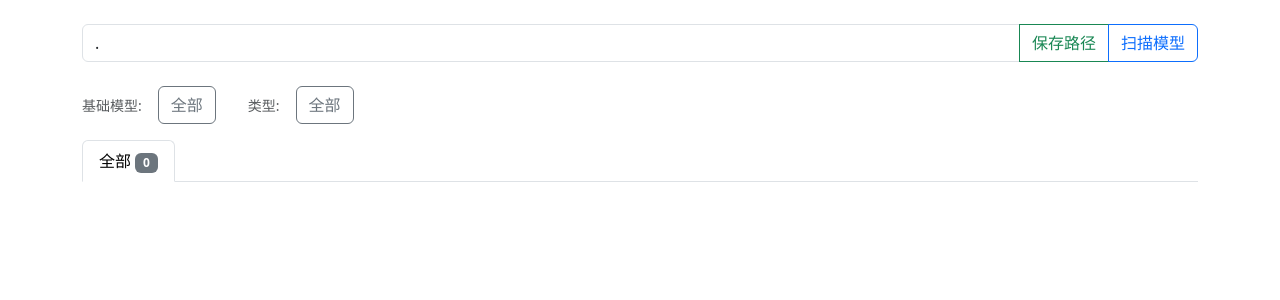
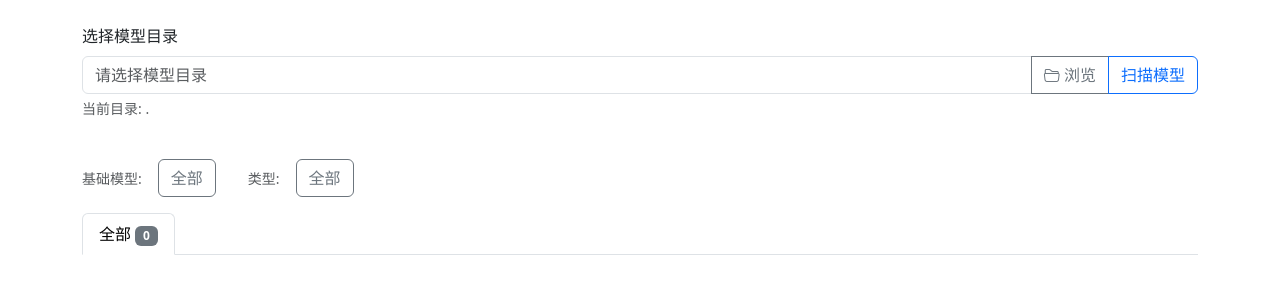
Before and after one commit to c1921/SD-Models-Manager, a FastAPI app: page / in a window 1280 px wide. Shown: the part 56-356 px from the top of the page. Run offline with FastAPI, Linux system fonts and the light colour scheme; data that the repository does not hold is empty.

Commit message:
新增：选择目录

```diff
--- a/model_manager.py
+++ b/model_manager.py
@@ -20,9 +20,18 @@ from concurrent.futures import ThreadPoolExecutor
 import webbrowser
 import threading
 import socket
+import tkinter as tk
+from tkinter import filedialog
 
 class PathUpdate(BaseModel):
     path: str
+
+async def select_directory() -> str:
+    """使用文件对话框选择目录"""
+    root = tk.Tk()
+    root.withdraw()  # 隐藏主窗口
+    path = filedialog.askdirectory()
+    return path if path else ""
 
 class ModelManager:
     def __init__(self, config_file="config.json"):
@@ -227,12 +236,14 @@ class ModelManager:
 
     def get_all_models_info(self) -> list:
         """获取所有模型的显示信息"""
+        current_path = str(self.models_path)
         return [
             {
                 "path": model_path,
                 **self.get_model_display_info(model_path)
             }
             for model_path in self.models_info.keys()
+            if str(model_path).startswith(current_path)
         ]
 
 # 创建 FastAPI 应用
@@ -295,6 +306,12 @@ async def get_config():
         "is_path_valid": os.path.exists(manager.models_path) if manager.models_path else False
     }
 
+@app.post("/api/select_directory")
+async def select_directory_endpoint():
+    """选择目录"""
+    path = await select_directory()
+    return {"path": path}
+
 def find_free_port(start_port=8080, max_tries=100):
     """查找可用的端口号"""
     for port in range(start_port, start_port + max_tries):
--- a/templates/index.html
+++ b/templates/index.html
@@ -54,10 +54,16 @@
     <div class="container mt-4">
         <div class="row mb-4">
             <div class="col">
-                <div class="input-group">
-                    <input type="text" class="form-control" id="pathInput" placeholder="请输入模型目录路径">
-                    <button class="btn btn-outline-success" id="savePath">保存路径</button>
-                    <button class="btn btn-outline-primary" id="scanModels">扫描模型</button>
+                <div class="mb-3">
+                    <label for="pathInput" class="form-label">选择模型目录</label>
+                    <div class="input-group">
+                        <input type="text" class="form-control" id="pathInput" readonly placeholder="请选择模型目录">
+                        <button class="btn btn-outline-secondary" id="selectPath" type="button">
+                            <i class="bi bi-folder2-open"></i> 浏览
+                        </button>
+                        <button class="btn btn-outline-primary" id="scanModels">扫描模型</button>
+                    </div>
+                    <div class="form-text">请选择包含 Stable Diffusion 模型的目录</div>
                 </div>
             </div>
         </div>
@@ -126,7 +132,7 @@
     <script>
         const API_BASE = `http://localhost:${window.location.port}/api`;
         const pathInput = document.getElementById('pathInput');
-        const savePathBtn = document.getElementById('savePath');
+        const selectPathBtn = document.getElementById('selectPath');
         const scanModelsBtn = document.getElementById('scanModels');
         const modelTabs = document.getElementById('modelTabs');
         const modelTabContent = document.getElementById('modelTabContent');
@@ -175,27 +181,23 @@
             try {
                 const response = await fetch(`${API_BASE}/config`);
                 const config = await response.json();
-                pathInput.value = config.models_path;
+                if (config.models_path) {
+                    document.querySelector('.form-text').textContent = `当前目录: ${config.models_path}`;
+                }
             } catch (err) {
                 showError('加载配置失败');
             }
         }
 
-        // 保存路径
-        savePathBtn.addEventListener('click', async () => {
-            const path = pathInput.value;
-            if (!path) {
-                showError('请输入有效的路径');
-                return;
-            }
-
+        // 选择并保存路径
+        async function saveSelectedPath(path) {
             try {
                 const response = await fetch(`${API_BASE}/path`, {
                     method: 'POST',
                     headers: {
                         'Content-Type': 'application/json',
                     },
-                    body: JSON.stringify({ path }),
+                    body: JSON.stringify({ path: path }),
                 });
 
                 if (!response.ok) {
@@ -205,6 +207,25 @@
                 loadModels();
             } catch (err) {
                 showError(err.message);
+            }
+        }
+
+        // 选择目录
+        selectPathBtn.addEventListener('click', async () => {
+            try {
+                const response = await fetch(`${API_BASE}/select_directory`, {
+                    method: 'POST'
+                });
+
+                if (response.ok) {
+                    const data = await response.json();
+                    if (data.path) {
+                        pathInput.value = data.path;
+                        await saveSelectedPath(data.path);
+                    }
+                }
+            } catch (err) {
+                showError('选择目录失败');
             }
         });
 
```
